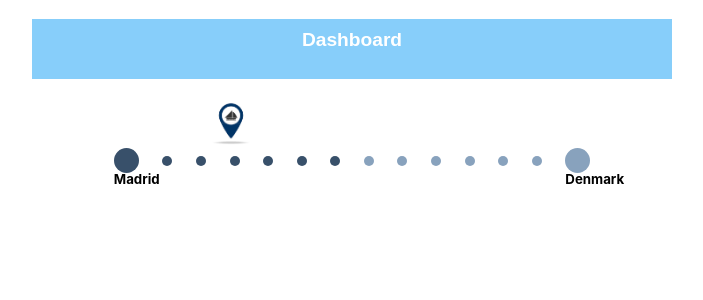
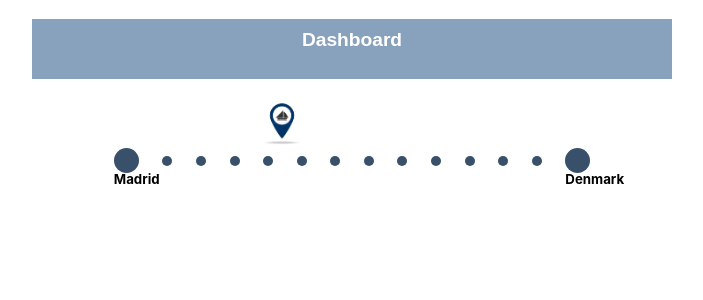
Before and after one commit to mariem460/Voyage-Progress, a React (Create React App) app: page / in a window 1280 px wide. Shown: the top 300 px of the page, without its empty margins (288-991 px from the left). Built offline with nearby package versions, Linux system fonts and the light colour scheme.

Commit message:
add functionality to progress bar

```diff
--- a/src/App.css
+++ b/src/App.css
@@ -8,7 +8,7 @@ p{
   width: 50%;
   height: 50px;
   color: white;
-  background-color: #87CEFA;
+  background-color: rgb(136, 162, 189);
   font-family: Arial, "Helvetica Neue", Helvetica, sans-serif;
   font-size: larger;
   font-weight: bold;
--- a/src/App.js
+++ b/src/App.js
@@ -1,12 +1,11 @@
 import './App.css';
-
 import VoyageProgress from './components/voyageProgress';
 
 function App() {
   const portOfLoading = "Madrid";
   const portOfDischarge = "Denmark";
-  const departureTime = "2022-11-16T11:50:12Z";
-  const arrivalTime = "2022-11-24T13:50:12Z";
+  const departureTime = "2022-11-16T19:10:12Z";
+  const arrivalTime = "2022-11-16T22:50:12Z";
   return (
     <div className="App">
       <p>Dashboard</p>
--- a/src/components/voyageProgress.js
+++ b/src/components/voyageProgress.js
@@ -4,42 +4,55 @@ import '../styles/voyageProgress.css'
 
 function voyageProgress ({portOfLoading, portOfDischarge, departureTime, arrivalTime}) {
     const dotsCount = 14;
-    const arrayOfDots = [...Array(dotsCount).keys()];
+    const dotNumbers = [...Array(dotsCount).keys()];
     const currentTime = new Date().getTime();
-    var totalTime = new Date(arrivalTime).getTime() - new Date(departureTime).getTime();
-    var progress = currentTime - new Date(departureTime).getTime();
-    const timePercentage = Math.round(progress / totalTime * 100 );
+    const totalTime = new Date(arrivalTime).getTime() - new Date(departureTime).getTime();
+    const progress = currentTime - new Date(departureTime).getTime();
 
-    //[true, true, true, faelse, false felae]
+    let progressPercentage = Math.round(progress / totalTime * 100);
+    let indexOfLastInProgress = dotsCount - 1;
 
-    const allDotsDetails = arrayOfDots
-        .map(i => {
+    if (currentTime < new Date(departureTime).getTime()) {
+        progressPercentage = 0;
+    } else if (currentTime > new Date(arrivalTime).getTime()) {
+        progressPercentage = 100;
+    }
+
+    const allDotsDetails = dotNumbers
+        .map((dotNr, index) => {
             let color = "rgb(136, 162, 189)";
-            const dotPercentage = Math.round(i / dotsCount * 100 );
-            let isLastInProgress = false;
-            if (dotPercentage <= timePercentage) {
-                isLastInProgress = true;
+            const dotPercentage = Math.round(dotNr / dotsCount * 100 );
+            if (dotPercentage <= progressPercentage) {
                 color = "rgb(56, 80, 106)";
+                indexOfLastInProgress = index;
             }
             let dotDetails = { isExtremity: false, color};
 
-            if (i === 0 || i === dotsCount - 1) {
+            if (dotNr === 0 || dotNr === dotsCount - 1) {
                 dotDetails = {
                     ...dotDetails,
                     isExtremity: true,
-                    portName: i === 0 ? portOfLoading  : portOfDischarge,
-                    isLastInProgress
+                    portName: dotNr === 0 ? portOfLoading  : portOfDischarge
                 }
             }
             return dotDetails;
-        })
+        });
 
-    let dots = allDotsDetails.map((dotDetails, index) =>
-            <Dot isExtremity = {dotDetails.isExtremity} portName={dotDetails.portName} key={index} color={dotDetails.color} isLastInProgress={dotDetails.isLastInProgress}></Dot>)
+
+
+    let dots = allDotsDetails.map((dotDetails, index) => {
+        return <Dot
+            isExtremity = {dotDetails.isExtremity}
+            portName={dotDetails.portName}
+            key={index}
+            color={dotDetails.color}
+            isLastInProgress={index === indexOfLastInProgress}>
+        </Dot>
+    })
 
     let pinStyle = {
         position: "relative",
-        left: (timePercentage - 170),
+        left: (progressPercentage - 170),
         height: '50px',
         width: '50px'
     }
--- a/src/styles/dot.css
+++ b/src/styles/dot.css
@@ -1,4 +1,6 @@
 .dot-container {
+    display: flex;
+    flex-direction: column;
     flex-grow: 1;
     display: flex;
     justify-content: center;
```
